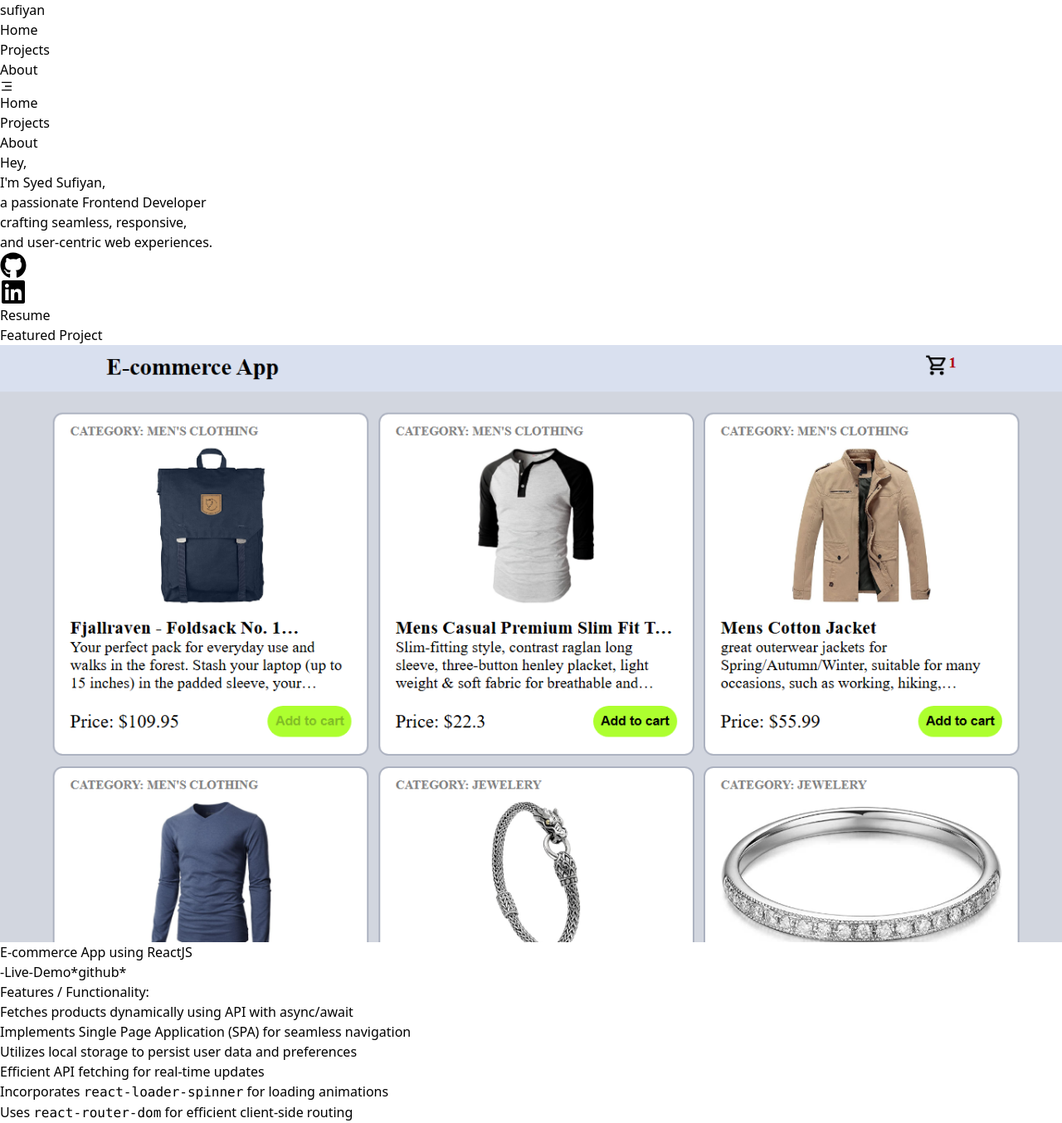
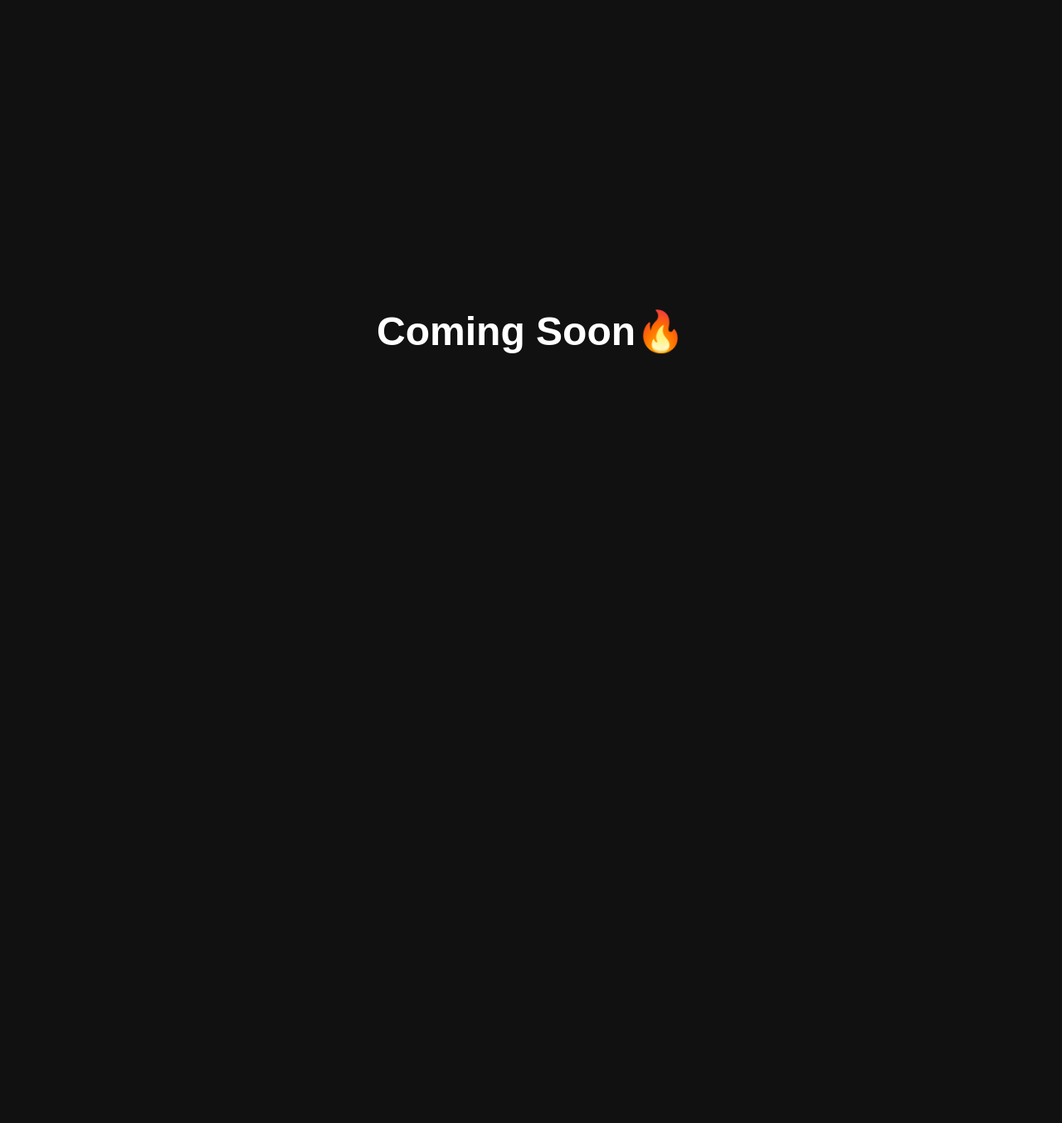
Before and after one commit to syedsufiyann/syedsufiyan888.github.io, a React (Vite) app: page / in a window 1280 px wide. Shown: the whole page at 83% size. After the commit the page ends 800 px from the top, so only its background shows below. Built offline with nearby package versions, Linux system fonts and the light colour scheme.

Commit message:
Rebuilding

```diff
--- a/src/Components/Home.jsx
+++ b/src/Components/Home.jsx
@@ -5,63 +5,66 @@ import ecommerce from './assets/ecommerce.png';
 const Home = () => {
     return (
 
-        <div id="intro" className="max-w-[1300px] mx-auto flex flex-col md:flex-row items-center bg-gray-50 px-14 ">
-            <div className="text  md:w-1/2 my-8 ">
-                <h1 className="text-3xl font-bold text-gray-800 mb-4">Hey,</h1>
-                <h1 className="text-2xl font-semibold text-gray-700 leading-relaxed mb-6">
-                    I'm Syed Sufiyan,
-                    <br />a passionate Frontend Developer
-                    <br />crafting seamless, responsive,
-                    <br />and user-centric web experiences.
-                </h1>
+        // <div id="intro" className="max-w-[1300px] mx-auto flex flex-col md:flex-row items-center bg-gray-50 px-14 ">
+        //     <div className="text  md:w-1/2 my-8 ">
+        //         <h1 className="text-3xl font-bold text-gray-800 mb-4">Hey,</h1>
+        //         <h1 className="text-2xl font-semibold text-gray-700 leading-relaxed mb-6">
+        //             I'm Syed Sufiyan,
+        //             <br />a passionate Frontend Developer
+        //             <br />crafting seamless, responsive,
+        //             <br />and user-centric web experiences.
+        //         </h1>
 
-                <div className="flex items-center space-x-4">
-                    <a href="https://github.com/syedsufiyan888" target='_blank' className="text-gray-700 hover:text-gray-900 transition-colors duration-200">
-                        <FaGithub size={32} />
-                    </a>
-                    <a href="https://www.linkedin.com/in/syedsufiyan888" target='_blank' className="text-gray-700 hover:text-gray-900 transition-colors duration-200">
-                        <FaLinkedin size={32} />
-                    </a>
-                    <a href="https://drive.google.com/file/d/19rX1R20pBoV1LPq9J6Zc7NOBeWCHIA-D/view?usp=sharing"
-                        target="_blank" rel="noopener noreferrer">
-                        <button className="bg-blue-500 hover:bg-blue-600 text-white font-medium py-2 px-4 rounded transition-colors duration-200">
-                            Resume
-                        </button>
-                    </a>
-                </div>
-            </div>
-            <div className="bg-slate-100 shadow-md rounded-lg p-2 my-2 ">
-                <h2 className="text-center p-3 text-base font-bold">Featured Project</h2>
-                <a href="https://e-commerce-app-using-react.netlify.app/" target="_blank" className="block">
-                    <img
-                        src={ecommerce}
-                        alt="Ecommerce App image"
-                        className="mb-3 rounded-md w-full object-cover h-40"
-                    />
-                    <h3 className="text-lg font-semibold mb-1">
-                        E-commerce App <span className="text-xs">using ReactJS</span>
-                    </h3>
-                </a>
-                <div className="flex items-center space-x-1 mb-1">
-                    <span className="text-gray-600">-</span>
-                    <a href="https://e-commerce-app-using-react.netlify.app/" target="_blank" className="text-blue-600 hover:underline text-sm">Live-Demo*</a>
-                    <a href="https://github.com/syedsufiyan888/E-commerce" target="_blank" className="text-blue-600 hover:underline text-sm">github*</a>
-                </div>
-                <p className="text-gray-700 text-sm">
-                    Features / Functionality:
-                    <ol className="list-disc pl-4">
-                        <li>Fetches products dynamically using API with async/await</li>
-                        <li>Implements Single Page Application (SPA) for seamless navigation</li>
-                        <li>Utilizes local storage to persist user data and preferences</li>
-                        <li>Efficient API fetching for real-time updates</li>
-                        <li>Incorporates <code>react-loader-spinner</code> for loading animations</li>
-                        <li>Uses <code>react-router-dom</code> for efficient client-side routing</li>
-                    </ol>
-                </p>
-            </div>
+        //         <div className="flex items-center space-x-4">
+        //             <a href="https://github.com/syedsufiyan888" target='_blank' className="text-gray-700 hover:text-gray-900 transition-colors duration-200">
+        //                 <FaGithub size={32} />
+        //             </a>
+        //             <a href="https://www.linkedin.com/in/syedsufiyan888" target='_blank' className="text-gray-700 hover:text-gray-900 transition-colors duration-200">
+        //                 <FaLinkedin size={32} />
+        //             </a>
+        //             <a href="https://drive.google.com/file/d/19rX1R20pBoV1LPq9J6Zc7NOBeWCHIA-D/view?usp=sharing"
+        //                 target="_blank" rel="noopener noreferrer">
+        //                 <button className="bg-blue-500 hover:bg-blue-600 text-white font-medium py-2 px-4 rounded transition-colors duration-200">
+        //                     Resume
+        //                 </button>
+        //             </a>
+        //         </div>
+        //     </div>
+        //     <div className="bg-slate-100 shadow-md rounded-lg p-2 my-2 ">
+        //         <h2 className="text-center p-3 text-base font-bold">Featured Project</h2>
+        //         <a href="https://e-commerce-app-using-react.netlify.app/" target="_blank" className="block">
+        //             <img
+        //                 src={ecommerce}
+        //                 alt="Ecommerce App image"
+        //                 className="mb-3 rounded-md w-full object-cover h-40"
+        //             />
+        //             <h3 className="text-lg font-semibold mb-1">
+        //                 E-commerce App <span className="text-xs">using ReactJS</span>
+        //             </h3>
+        //         </a>
+        //         <div className="flex items-center space-x-1 mb-1">
+        //             <span className="text-gray-600">-</span>
+        //             <a href="https://e-commerce-app-using-react.netlify.app/" target="_blank" className="text-blue-600 hover:underline text-sm">Live-Demo*</a>
+        //             <a href="https://github.com/syedsufiyan888/E-commerce" target="_blank" className="text-blue-600 hover:underline text-sm">github*</a>
+        //         </div>
+        //         <p className="text-gray-700 text-sm">
+        //             Features / Functionality:
+        //             <ol className="list-disc pl-4">
+        //                 <li>Fetches products dynamically using API with async/await</li>
+        //                 <li>Implements Single Page Application (SPA) for seamless navigation</li>
+        //                 <li>Utilizes local storage to persist user data and preferences</li>
+        //                 <li>Efficient API fetching for real-time updates</li>
+        //                 <li>Incorporates <code>react-loader-spinner</code> for loading animations</li>
+        //                 <li>Uses <code>react-router-dom</code> for efficient client-side routing</li>
+        //             </ol>
+        //         </p>
+        //     </div>
 
-        </div>
+        // </div>
 
+        <>
+        <div className="csoon">Coming Soon🔥</div>
+        </>
 
 
 
--- a/src/Components/Nav.jsx
+++ b/src/Components/Nav.jsx
@@ -8,26 +8,27 @@ const Nav = () => {
         setOpen(!open);
     }
     return (
-        <div className="w-100 h-auto bg-blue-950 sticky top-0">
-            <nav className="max-w-[1300px] mx-auto bg-blue-950 text-gray-100 flex items-center justify-between p-2 px-6 md:px-12 ">
-                <p className="font-bold text-xl cursor-pointer"><Link onClick={() => setOpen(false)} to="/">sufiyan</Link></p>
-                <ul className="items-center gap-8 hidden md:flex">
-                    <li className="cursor-pointer text-lg hover:text-gray-500"><Link to="/">Home</Link></li>
-                    <li className="cursor-pointer text-lg hover:text-gray-500"><Link to="/projects">Projects</Link></li>
-                    <li className="cursor-pointer text-lg hover:text-gray-500"><Link to="/about">About</Link></li>
+        // <div className="w-100 h-auto bg-blue-950 sticky top-0">
+        //     <nav className="max-w-[1300px] mx-auto bg-blue-950 text-gray-100 flex items-center justify-between p-2 px-6 md:px-12 ">
+        //         <p className="font-bold text-xl cursor-pointer"><Link onClick={() => setOpen(false)} to="/">sufiyan</Link></p>
+        //         <ul className="items-center gap-8 hidden md:flex">
+        //             <li className="cursor-pointer text-lg hover:text-gray-500"><Link to="/">Home</Link></li>
+        //             <li className="cursor-pointer text-lg hover:text-gray-500"><Link to="/projects">Projects</Link></li>
+        //             <li className="cursor-pointer text-lg hover:text-gray-500"><Link to="/about">About</Link></li>
 
-                </ul>
-                <div onClick={handleMenu} className="text-2xl cursor-pointer md:hidden">
-                    {open ? <IoMdClose /> : <RiMenu3Fill />}
-                </div>
-                <ul className={`items-center gap-8 absolute  left-0 bg-blue-800/[.92]  w-screen h-auto flex flex-col top-14 py-12 md:hidden ease-in duration-300 z-10 ${open ? 'top-10' : 'top-[-450px]'}`}>
-                    <li className="cursor-pointer text-lg active:text-gray-500 text-xl"><Link onClick={() => setOpen(false)} to="/">Home</Link></li>
-                    <li className="cursor-pointer text-lg active:text-gray-500 text-xl"><Link onClick={() => setOpen(false)} to="/projects">Projects</Link></li>
-                    <li className="cursor-pointer text-lg active:text-gray-500 text-xl"><Link onClick={() => setOpen(false)} to="/about">About</Link></li>
+        //         </ul>
+        //         <div onClick={handleMenu} className="text-2xl cursor-pointer md:hidden">
+        //             {open ? <IoMdClose /> : <RiMenu3Fill />}
+        //         </div>
+        //         <ul className={`items-center gap-8 absolute  left-0 bg-blue-800/[.92]  w-screen h-auto flex flex-col top-14 py-12 md:hidden ease-in duration-300 z-10 ${open ? 'top-10' : 'top-[-450px]'}`}>
+        //             <li className="cursor-pointer text-lg active:text-gray-500 text-xl"><Link onClick={() => setOpen(false)} to="/">Home</Link></li>
+        //             <li className="cursor-pointer text-lg active:text-gray-500 text-xl"><Link onClick={() => setOpen(false)} to="/projects">Projects</Link></li>
+        //             <li className="cursor-pointer text-lg active:text-gray-500 text-xl"><Link onClick={() => setOpen(false)} to="/about">About</Link></li>
 
-                </ul>
-            </nav>
-        </div>
+        //         </ul>
+        //     </nav>
+        // </div>
+        <></>
     )
 }
 export default Nav;
--- a/src/index.css
+++ b/src/index.css
@@ -5,3 +5,19 @@
 ::-webkit-scrollbar {
     display: none;
 }
+body {
+  margin: 0;
+  height: 100vh;
+  display: flex;
+  justify-content: center; /* horizontal centering */
+  align-items: center;     /* vertical centering */
+  background-color: #111;  /* dark background */
+  color: #fff;             /* text stands out */
+  font-family: Arial, sans-serif;
+}
+
+.csoon {
+  font-size: 3rem;
+  font-weight: bold;
+  text-align: center;
+}
```
